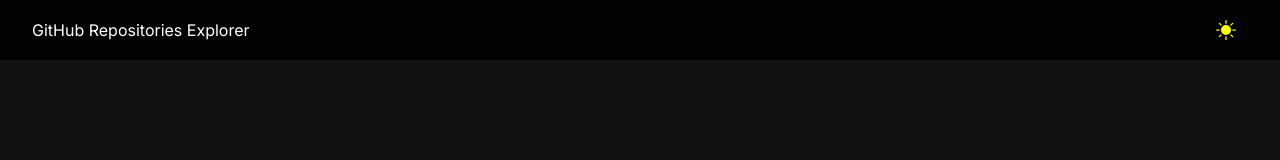
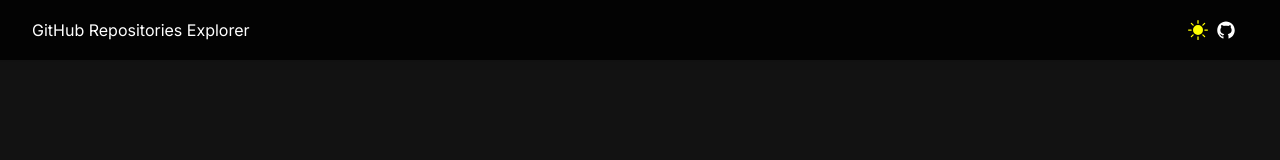
Before and after one commit to crusherblack/github-repositories-explorer, a Next.js app: page / in a window 1280 px wide. Shown: the top 160 px of the page. Built offline with nearby package versions, Linux system fonts and the light colour scheme.

Commit message:
feat: add github link

```diff
--- a/src/components/github-profile/index.tsx
+++ b/src/components/github-profile/index.tsx
@@ -69,6 +69,7 @@ const GithubProfile = (props: Props) => {
         <a
           href={profile?.html_url}
           target="_blank"
+          rel="noopener noreferrer"
           className="text-base hover:underline"
         >
           {profile?.name}
@@ -76,6 +77,7 @@ const GithubProfile = (props: Props) => {
         <a
           href={profile?.html_url}
           target="_blank"
+          rel="noopener noreferrer"
           className="text-sm hover:underline"
         >
           @{profile?.login}
--- a/src/components/github-profile/repo-item.tsx
+++ b/src/components/github-profile/repo-item.tsx
@@ -19,6 +19,7 @@ const RepoItem = (props: Props) => {
         <a
           href={repo.html_url}
           target="_blank"
+          rel="noopener noreferrer"
           className="font-semibold dark:text-transparent hover:underline text-sm mb-2 md:text-base text-blue-600 dark:bg-clip-text dark:bg-gradient-to-r dark:from-blue-600 dark:to-blue-400"
         >
           {repo.full_name}
--- a/src/components/header.tsx
+++ b/src/components/header.tsx
@@ -21,6 +21,7 @@ const Header = () => {
         <div className="flex items-center gap-2">
           <Navbar />
           <ThemeSwitcher />
+
           {/* <CommandMenu />
           <MobileNav /> */}
         </div>
--- a/src/components/theme-switcher.tsx
+++ b/src/components/theme-switcher.tsx
@@ -2,6 +2,7 @@
 import { useState, useEffect } from "react";
 import { useTheme } from "next-themes";
 import { BsFillSunFill, BsFillMoonFill } from "react-icons/bs";
+import { AiOutlineGithub } from "react-icons/ai";
 
 const ThemeSwitcher = () => {
   const [mounted, setMounted] = useState(false);
@@ -17,9 +18,12 @@ const ThemeSwitcher = () => {
   }
 
   return (
+    <div className="flex items-center gap-2 -mr-4 md:mr-0 rounded px-3 py-2 text-sm font-medium transition-colors duration-150 ">
       <div
-      className="-mr-4 md:mr-0 rounded px-3 py-2 text-sm font-medium transition-colors duration-150 hover:cursor-pointer hover:opacity-80"
-      onClick={() => (theme === "dark" ? setTheme("light") : setTheme("dark"))}
+        className="hover:cursor-pointer hover:opacity-80"
+        onClick={() =>
+          theme === "dark" ? setTheme("light") : setTheme("dark")
+        }
       >
         {theme === "dark" ? (
           <BsFillSunFill size={20} color="yellow" />
@@ -27,6 +31,16 @@ const ThemeSwitcher = () => {
           <BsFillMoonFill size={20} className="text-black/80" />
         )}
       </div>
+
+      <a
+        className="hover:cursor-pointer hover:opacity-80"
+        href="https://github.com/crusherblack/github-repositories-explorer"
+        target="_blank"
+        rel="noopener noreferrer"
+      >
+        <AiOutlineGithub size={20} />
+      </a>
+    </div>
   );
 };
 export default ThemeSwitcher;
```
Lines whose indentation alone changed are shown as unchanged.
